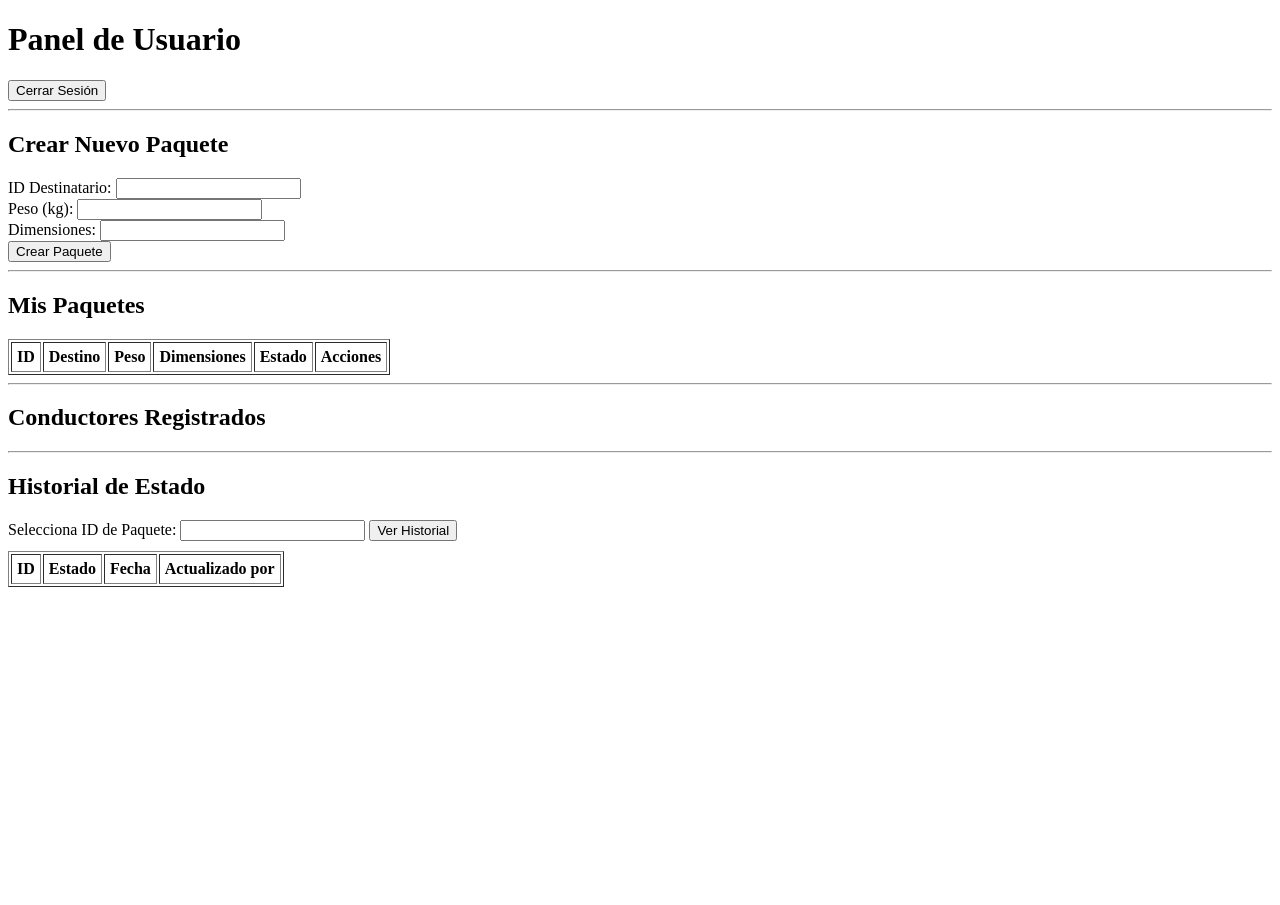
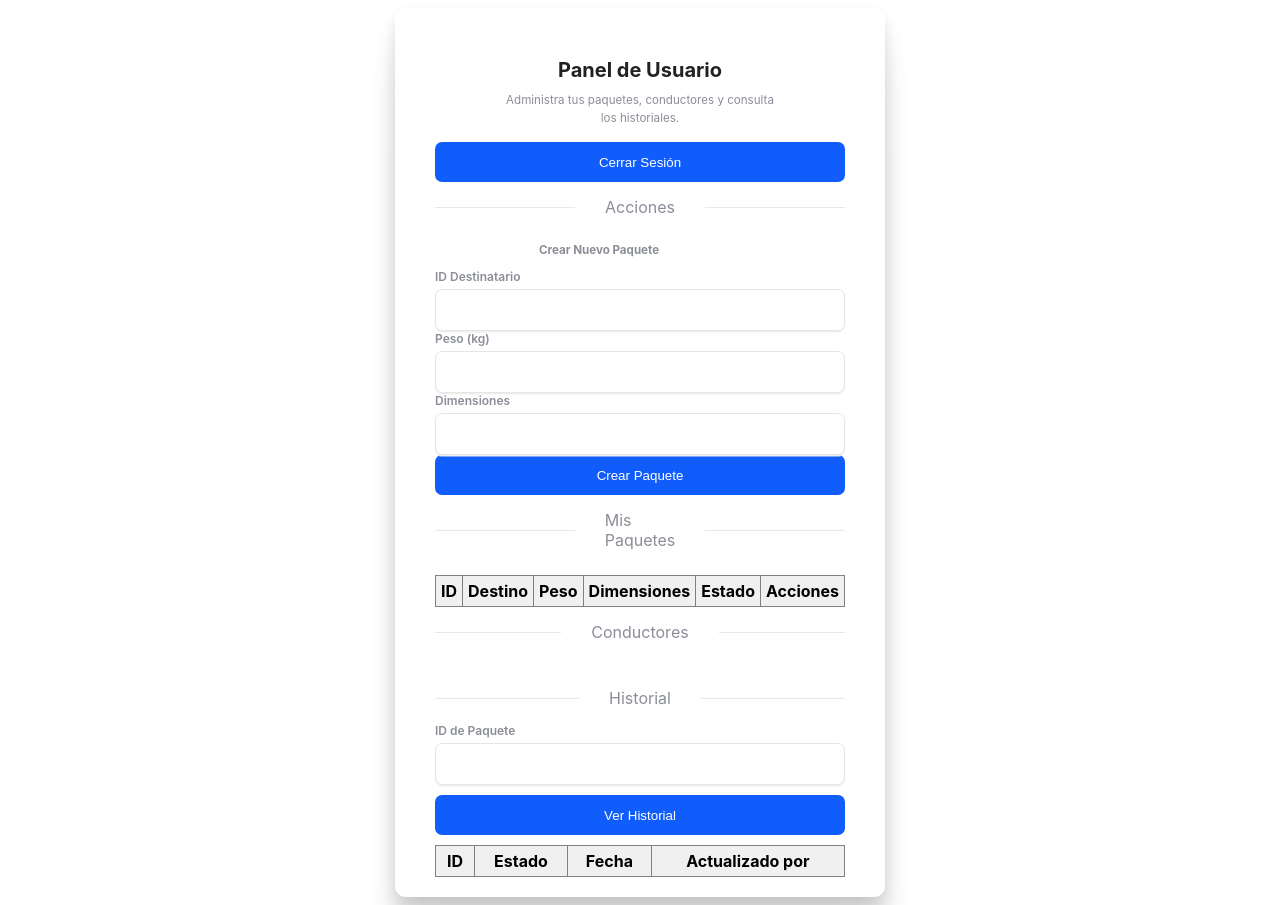
Before and after one commit to Lunara02/Entrega2Software, a Django app: page /panel/ in a window 1280 px wide. Before the commit the page ends 587 px from the top, so only its background shows below. Run offline with Django 5.2, Linux system fonts and the light colour scheme; a user stored in the database is signed in; lists and menus that the app fills with data are empty.

Commit message:
Se termina el diseño front end de los paneles.

```diff
--- a/backend/frontend/templates/frontend/panel.html
+++ b/backend/frontend/templates/frontend/panel.html
@@ -8,51 +8,59 @@
     <link rel="stylesheet" href="{% static 'css/custom.css' %}">
 </head>
 <body>
-    <div class="container">
-        <h1>Panel de Usuario</h1>
+  <div class="todo">
+    <div class="form_container">
+      <div class="title_container">
+        <p class="title">Panel de Usuario</p>
+        <span class="subtitle">Administra tus paquetes, conductores y consulta los historiales.</span>
+      </div>
 
-        {# Formulario de logout usando POST al endpoint 'logout' #}
-        <form method="post" action="{% url 'logout' %}">
+      <!-- Formulario de logout -->
+      <form method="post" action="{% url 'logout' %}" style="width: 100%;">
         {% csrf_token %}
-            <button type="submit">Cerrar Sesión</button>
+        <button type="submit" class="sign-in_btn">Cerrar Sesión</button>
       </form>
 
-        <hr>
+      <div class="separator">
+        <span class="line"></span>
+        <span>Acciones</span>
+        <span class="line"></span>
+      </div>
 
-        {# TILIN #}
-
-        <!-- Sección: Crear nuevo paquete -->
-        <section>
-            <h2>Crear Nuevo Paquete</h2>
-            {# holaaa #}
+      <!-- Crear nuevo paquete -->
+      <section style="width: 100%;">
+        <h2 class="subtitle">Crear Nuevo Paquete</h2>
         <form id="crear-paquete-form" method="post" action="">
           {% csrf_token %}
-                <div>
-                    <label for="destinatario">ID Destinatario:</label>
-                    <input type="number" id="destinatario" name="destinatario" required />
+          <div class="input_container">
+            <label class="input_label" for="destinatario">ID Destinatario</label>
+            <input type="number" id="destinatario" name="destinatario" class="input_field" required>
           </div>
-                <div>
-                    <label for="peso">Peso (kg):</label>
-                    <input type="number" step="0.01" id="peso" name="peso" required />
+          <div class="input_container">
+            <label class="input_label" for="peso">Peso (kg)</label>
+            <input type="number" step="0.01" id="peso" name="peso" class="input_field" required>
           </div>
-                <div>
-                    <label for="dimensiones">Dimensiones:</label>
-                    <input type="text" id="dimensiones" name="dimensiones" required />
+          <div class="input_container">
+            <label class="input_label" for="dimensiones">Dimensiones</label>
+            <input type="text" id="dimensiones" name="dimensiones" class="input_field" required>
           </div>
-                <button type="submit">Crear Paquete</button>
+          <button type="submit" class="sign-in_btn">Crear Paquete</button>
         </form>
-            <div id="crear-paquete-error" style="color: red;"></div>
-            <div id="crear-paquete-success" style="color: green;"></div>
+        <div id="crear-paquete-error" style="color: red; font-size: 0.75rem;"></div>
+        <div id="crear-paquete-success" style="color: green; font-size: 0.75rem;"></div>
       </section>
 
-        <hr>
+      <div class="separator">
+        <span class="line"></span>
+        <span>Mis Paquetes</span>
+        <span class="line"></span>
+      </div>
 
-        <!-- Sección: Listado de Mis Paquetes -->
-        <section>
-            <h2>Mis Paquetes</h2>
-            <table id="tabla-paquetes" border="1" cellpadding="5">
+      <!-- Listado de mis paquetes -->
+      <section style="width: 100%;">
+        <table id="tabla-paquetes" border="1" cellpadding="5" style="width: 100%; border-collapse: collapse; margin-top: 10px;">
           <thead>
-                    <tr>
+            <tr style="background-color: #f0f0f0;">
               <th>ID</th>
               <th>Destino</th>
               <th>Peso</th>
@@ -62,37 +70,44 @@
             </tr>
           </thead>
           <tbody>
-                    <!-- Aquí, si quieres, vas a inyectar filas con datos que la misma vista entregue. -->
+            <!-- Aquí se inyectarán las filas dinámicamente -->
           </tbody>
         </table>
-            <div id="paquetes-error" style="color: red;"></div>
+        <div id="paquetes-error" style="color: red; font-size: 0.75rem;"></div>
       </section>
 
-        <hr>
+      <div class="separator">
+        <span class="line"></span>
+        <span>Conductores</span>
+        <span class="line"></span>
+      </div>
 
-        <!-- Sección: Listado de Conductores -->
-        <section>
-            <h2>Conductores Registrados</h2>
-            <ul id="lista-conductores">
-                <!-- Aquí insertaremos la lista de conductores si la vista la pasa en el contexto. -->
+      <!-- Conductores registrados -->
+      <section style="width: 100%;">
+        <ul id="lista-conductores" style="list-style: none; padding: 0;">
+          <!-- Aquí se inyectarán los conductores -->
         </ul>
-            <div id="conductores-error" style="color: red;"></div>
+        <div id="conductores-error" style="color: red; font-size: 0.75rem;"></div>
       </section>
 
-        <hr>
+      <div class="separator">
+        <span class="line"></span>
+        <span>Historial</span>
+        <span class="line"></span>
+      </div>
 
-        <!-- Sección: Historial de un paquete -->
-        <section>
-            <h2>Historial de Estado</h2>
-            <div>
-                <label for="paquete-historial">Selecciona ID de Paquete:</label>
-                <input type="number" id="paquete-historial" name="paquete-historial" />
-                <button id="ver-historial-btn">Ver Historial</button>
+      <!-- Historial de estado -->
+      <section style="width: 100%;">
+        <div class="input_container">
+          <label class="input_label" for="paquete-historial">ID de Paquete</label>
+          <input type="number" id="paquete-historial" name="paquete-historial" class="input_field" />
         </div>
-            <div id="historial-error" style="color: red;"></div>
-            <table id="tabla-historial" border="1" cellpadding="5" style="margin-top: 10px;">
+        <button id="ver-historial-btn" class="sign-in_btn" style="margin-top: 10px;">Ver Historial</button>
+        <div id="historial-error" style="color: red; font-size: 0.75rem;"></div>
+
+        <table id="tabla-historial" border="1" cellpadding="5" style="width: 100%; border-collapse: collapse; margin-top: 10px;">
           <thead>
-                    <tr>
+            <tr style="background-color: #f0f0f0;">
               <th>ID</th>
               <th>Estado</th>
               <th>Fecha</th>
@@ -100,11 +115,12 @@
             </tr>
           </thead>
           <tbody>
-                    <!-- Filas de historial, a inyectar desde la vista si corresponde. -->
+            <!-- Aquí se inyectarán los datos del historial -->
           </tbody>
         </table>
       </section>
 
     </div>
+  </div>
 </body>
 </html>
```
Lines whose indentation alone changed are shown as unchanged.
